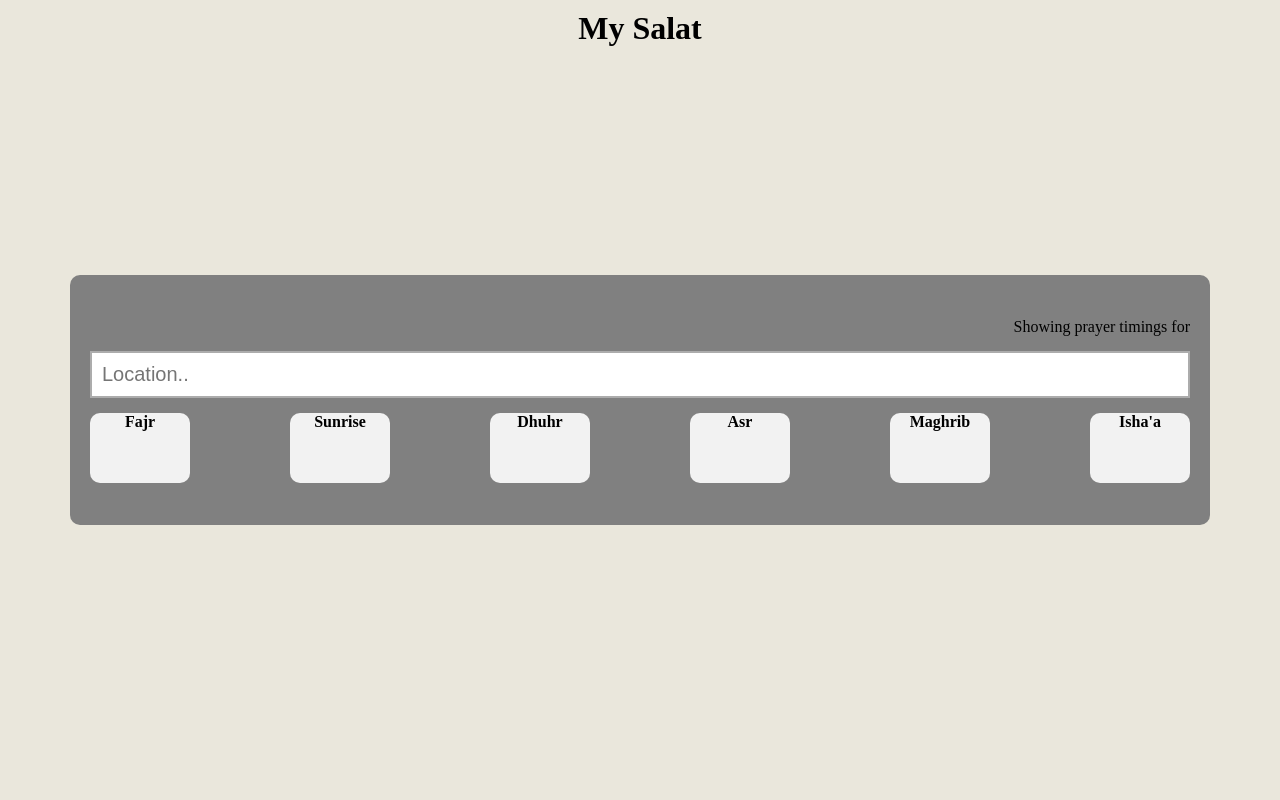
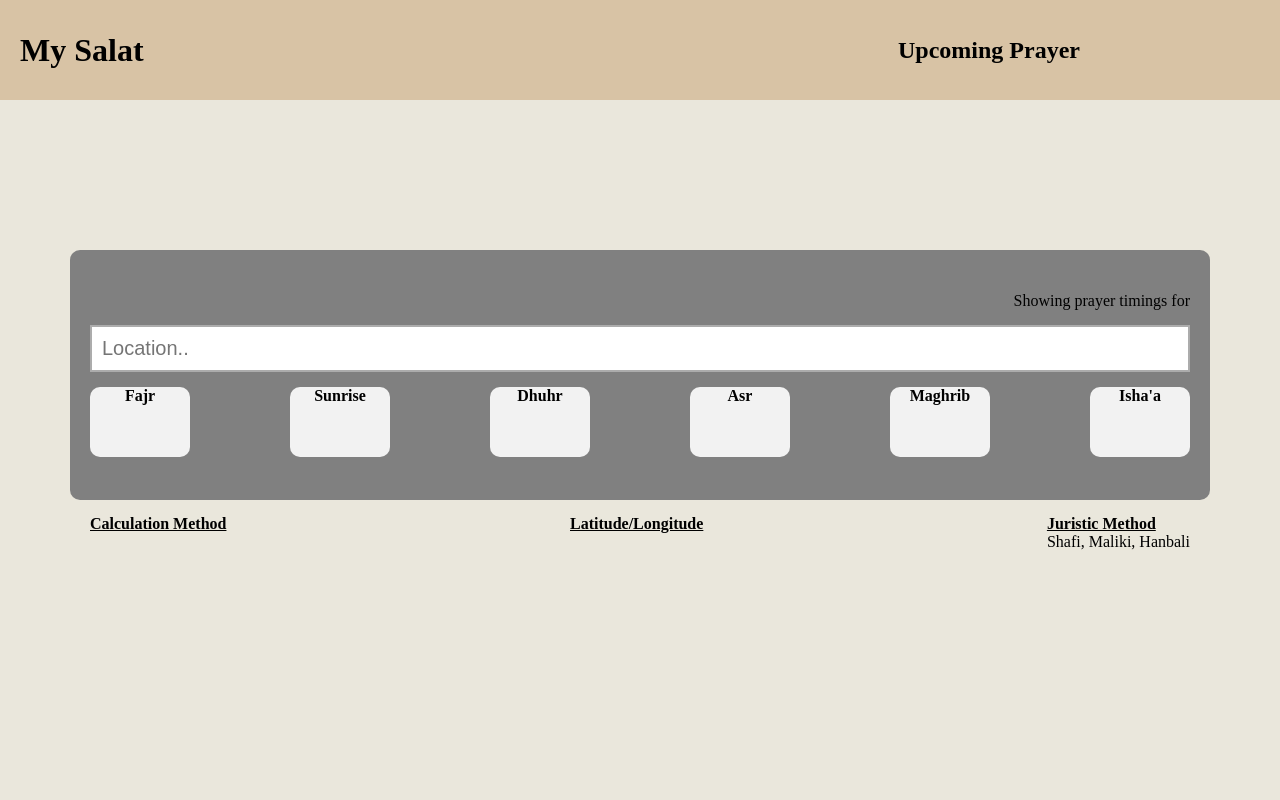
Before and after one commit to MoTalhaK/adhan-web, a PHP site: page / in a window 1280 px wide. Run offline with PHP 8.4, Linux system fonts and the light colour scheme.

Commit message:
Updated calculation method
Defined a procedure to determine prayer time
method (ISNA, MWL, etc.) based on location.
Now displays latitude and longitude as well.

```diff
--- a/app.js
+++ b/app.js
@@ -8,8 +8,47 @@ let currDate = document.querySelector('.date');
 let cityName = document.querySelector('.city');
 let search = document.querySelector('.search-form');
 let input = document.querySelector('#search-bar');
+let prayerMethod = document.querySelector('#prayer-method');
+let latLong = document.querySelector('#lat');
 
 const API_key = "pk.eyJ1Ijoia2hva2hhcjYiLCJhIjoiY2tmYW1vaWxrMHhmMTJ5cnF0aWJyYTI0eSJ9.5fdx9v5zTcM92HSZrh7_bg";
+// Islamic Society of North America
+// includes the countries of North America (Canada and US)
+const ISNA = ["America/Adak", "America/Anchorage", "America/Boise", "America/Chicago", "America/Denver", "America/Detroit",
+    "America/Indiana/Indianapolis", "America/Indiana/Knox", "America/Indiana/Marengo", "America/Indiana/Petersburg",
+    "America/Indiana/Tell_City", "America/Indiana/Vevay", "America/Indiana/Vincennes", "America/Indiana/Winamac",
+    "America/Juneau", "America/Kentucky/Louisville", "America/Kentucky/Monticello", "America/Los_Angeles",
+    "America/Menominee", "America/Metlakatla", "America/New_York", "America/Nome", "America/North_Dakota/Beulah",
+    "America/North_Dakota/Center", "America/North_Dakota/New_Salem", "America/Phoenix", "America/Shiprock",
+    "America/Sitka", "America/Yakutat", "Pacific/Honolulu", "America/Atikokan", "America/Blanc-Sablon",
+    "America/Cambridge_Bay", "America/Creston", "America/Dawson", "America/Dawson_Creek", "America/Edmonton",
+    "America/Fort_Nelson", "America/Glace_Bay", "America/Goose_Bay", "America/Halifax", "America/Inuvik", "America/Iqaluit",
+    "America/Moncton", "America/Nipigon", "America/Pangnirtung", "America/Rainy_River", "America/Rankin_Inlet", "America/Regina",
+    "America/Resolute", "America/St_Johns", "America/Swift_Current", "America/Thunder_Bay", "America/Toronto", "America/Vancouver",
+    "America/Whitehorse", "America/Winnipeg", "America/Yellowknife"];
+
+// Umm al-Qura University, Makkah
+// includes the countries of the Arabian Peninsula
+const UAQ = ["Asia/Riyadh", "Asia/Kuwait", "Asia/Bahrain", "Asia/Muscat", "Asia/Qatar", "Asia/Dubai", "Asia/Aden"];
+
+// Egyptian General Authority of Survey
+// includes the countries of Africa and Syria, Lebanon, and Malaysia
+const EGAS = ["Africa/Abidjan", "Africa/Accra", "Africa/Addis_Ababa", "Africa/Algiers", "Africa/Asmara", "Africa/Bamako", "Africa/Bangui",
+    "Africa/Banjul", "Africa/Bissau", "Africa/Blantyre", "Africa/Brazzaville", "Africa/Bujumbura", "Africa/Cairo", "Africa/Casablanca",
+    "Africa/Ceuta", "Africa/Conakry", "Africa/Dakar", "Africa/Dar_es_Salaam", "Africa/Djibouti", "Africa/Douala", "Africa/El_Aaiun",
+    "Africa/Freetown", "Africa/Gaborone", "Africa/Harare", "Africa/Johannesburg", "Africa/Juba", "Africa/Kampala", "Africa/Khartoum",
+    "Africa/Kigali", "Africa/Kinshasa", "Africa/Lagos", "Africa/Libreville", "Africa/Lome", "Africa/Luanda", "Africa/Lubumbashi",
+    "Africa/Lusaka", "Africa/Malabo", "Africa/Maputo", "Africa/Maseru", "Africa/Mbabane", "Africa/Mogadishu", "Africa/Monrovia",
+    "Africa/Nairobi", "Africa/Ndjamea", "Africa/Niamey", "Africa/Nouakchott", "Africa/Ouagadougou", "Africa/Porto-Novo",
+    "Africa/Sao_Tome", "Africa/Tripoli", "Africa/Tunis", "Africa/Windhoek", "Asia/Damascus", "Asia/Beirut", "Asia/Kuala_Lumpur",
+    "Asia/Kuching"];
+
+// Spiritual Administration of Muslims of Russia
+// includes various areas throughout Russia
+const SAMR = ["Asia/Anadyr","Asia/Barnaul","Asia/Chita","Asia/Irkutsk","Asia/Kamchatka","Asia/Khandyga","Asia/Krasnoyarsk",
+    "Asia/Magadan","Asia/Novokuznetsk","Asia/Novosibirsk","Asia/Omsk","Asia/Sakhalin","Asia/Srednekolymsk","Asia/Tomsk",
+    "Asia/Ust-Nera","Asia/Vladivostok","Asia/Yakutsk","Asia/Yekaterinburg","Europe/Astrakhan","Europe/Kaliningrad",
+    "Europe/Kirov","Europe/Moscow","Europe/Samara","Europe/Saratov","Europe/Simferopol","Europe/Ulyanovsk","Europe/Volgograd"];
 
 /*display prayer timings for the current day for any city*/
 search.addEventListener("submit", e => {
@@ -19,6 +58,17 @@ search.addEventListener("submit", e => {
     let api = `http://api.aladhan.com/v1/timingsByCity?city=${inputValue}&country=?&method=2`;
     let long;
     let lat;
+    // first request used to determine prayer time calculation method
+    fetch(api)
+        .then(response => {
+            return response.json();
+        })
+        .then(data => {
+            console.log(data);
+            const {meta} = data.data;
+            let method = getPrayerMethod(meta);
+            let api = `http://api.aladhan.com/v1/timingsByCity?city=${inputValue}&country=?&method=${method}`;
+            // set DOM elements in second request
             fetch(api)
                 .then(response => {
                     return response.json();
@@ -26,7 +76,6 @@ search.addEventListener("submit", e => {
                 .then(data => {
                     console.log(data);
                     const {timings, date, meta} = data.data;
-
                     // set DOM elements from the API
                     // set prayer timings
                     prayerTimeFajr.textContent = timings.Fajr;
@@ -39,9 +88,13 @@ search.addEventListener("submit", e => {
                     // set date
                     currDate.textContent = date.readable;
 
+                    prayerMethod.textContent = meta.method.name;
+
                     long = meta.longitude;
                     lat = meta.latitude;
                     getCity(long, lat);
+                    getLatLong(meta);
+                });
         });
 });
 
@@ -65,14 +118,15 @@ window.addEventListener('load', () => {
 /*get the prayer timings of the current day based on location using latitude and longitude*/
 function getPrayerTime(long, lat) {
     let api = `http://api.aladhan.com/v1/timings/:date_or_timestamp?latitude=${lat}&longitude=${long}&method=2`;
-
+    let longitude;
+    let latitude;
     fetch(api)
         .then(response => {
             return response.json();
         })
         .then(data => {
             console.log(data);
-            const {timings, date} = data.data;
+            const {timings, date, meta} = data.data;
 
             // set DOM elements from the API
             // set prayer timings
@@ -85,6 +139,31 @@ function getPrayerTime(long, lat) {
 
             // set date
             currDate.textContent = date.readable;
+
+            prayerMethod.textContent = meta.method.name;
+
+            getLatLong(meta);
+
+            let dateIsha = new Date(date.readable + " " + timings.Isha);
+            let dateFajr = new Date(date.readable + " " + timings.Fajr);
+            let dateDhuhr = new Date(date.readable + " " + timings.Dhuhr);
+            let dateAsr = new Date(date.readable + " " + timings.Asr);
+            let dateMaghrib = new Date(date.readable + " " + timings.Maghrib);
+            let currD = new Date();
+            console.log(dateDhuhr.getTime());
+            console.log(dateAsr.getTime());
+            // currently between Isha'a and Fajr
+            if (dateFajr.getTime() > currD.getTime() && dateFajr.getTime() < dateIsha.getTime()) {
+                console.log("True");
+            }
+            // currently between Fajr and Dhuhr
+            if (dateDhuhr.getTime() > currD.getTime() && dateFajr.getTime() < dateDhuhr.getTime()) {
+                console.log("True");
+            }
+            // currently between Dhuhr and Asr
+            if (dateDhuhr.getTime() > currD.getTime() && dateDhuhr.getTime() < dateAsr.getTime()) {
+                console.log("True");
+            }
         });
 }
 
@@ -101,3 +180,44 @@ function getCity(long, lat) {
             cityName.textContent = data.features[0].place_name;
         });
 }
+
+function getLatLong(meta) {
+    let lat;
+    let long;
+    lat = meta.latitude;
+    long = meta.longitude;
+    document.getElementById('lat').innerHTML = lat.toFixed(5) + ", " + long.toFixed(5);
+}
+
+function getPrayerMethod(meta) {
+    let method;
+    /*a different prayer time calculation method is used depending on the are you live in*/
+    // University of Islamic Sciences, Karachi
+    if (meta.timezone === "Asia/Karachi" || meta.timezone === "Asia/Dhaka" || meta.timezone === "Asia/Kolkata"
+        || meta.timezone === "Asia/Kabul") {
+        method = 1;
+    } else if (ISNA.includes(meta.timezone)) {
+        method = 2; // Islamic Society of North America (ISNA)
+    } else if (UAQ.includes(meta.timezone)) {
+        method = 4; // Umm al-Qura University, Makkah
+    } else if (EGAS.includes(meta.timezone)) {
+        method = 5; // Egyptian General Authority of Survey
+    } else if (meta.timezone === "Asia/Tehran") {
+        method = 7; // Institute of Geophysics, University of Tehran
+    } else if (meta.timezone === "Asia/Singapore") {
+        method = 11; // Majlis Ugama Islam Singapura, Singapore
+    } else if (meta.timezone === "Europe/Paris") {
+        method = 12; // Union Organization islamic de France
+    } else if (meta.timezone === "Europe/Istanbul") {
+        method = 13; // Diyanet İşleri Başkanlığı, Turkey
+    } else if (SAMR.includes(meta.timezone)) {
+        method = 14; // Spiritual Administration of Muslims of Russia
+    } else {
+        method = 3; // Muslim World League
+    }
+    return method;
+}
+
+function getTimeDiff() {
+
+}
--- a/index.html
+++ b/index.html
@@ -10,10 +10,10 @@
 <div class="header">
     <header>
         <h1 id="main-title">My Salat</h1>
+        <h2 id="next-prayer">Upcoming Prayer</h2>
     </header>
 </div>
 <div class="main">
-    <!--<h1 id="main-title">My Salat</h1>-->
     <div class="main-display">
         <div class="text-display">
             <p id="prayer-text">Showing prayer timings for</p>
@@ -54,6 +54,20 @@
             </div>
         </div>
     </div>
+    <div class="details">
+        <div>
+            <p class="details-text">Calculation Method</p>
+            <p id="prayer-method"></p>
+        </div>
+        <div>
+            <p class="details-text">Latitude/Longitude</p>
+            <p id="lat"></p>
+        </div>
+        <div>
+            <p class="details-text">Juristic Method</p>
+            <p>Shafi, Maliki, Hanbali</p>
+        </div>
+    </div>
 </div>
 <script src="app.js"></script>
 </body>
--- a/style.css
+++ b/style.css
@@ -11,6 +11,7 @@ body {
     /*align-items: center;*/
     /*flex-direction: column;*/
     background-color: #eae7dc;
+    max-width: 100%;
 }
 
 .main {
@@ -20,22 +21,20 @@ body {
     align-items: center;
     flex-direction: column;
     height: 100vh;
+    width: 100%;
 }
-
-/*.main #main-title {*/
-    /*position: relative;*/
-    /*bottom: 200px;*/
-/*}*/
 
 .prayers {
     display: flex;
     justify-content: space-between;
     align-items: center;
+    max-width: 100%;
     /*width: 300px;*/
 }
 
 .prayer {
     margin-top: 15px;
+    /*margin-bottom: 15px;*/
     width: 100px;
     height: 70px;
     background-color: #F2F2F2;
@@ -55,8 +54,17 @@ body {
     margin-bottom: 10px;
 }
 
+.prayer-field {
+    max-width: 100%;
+}
+
+.prayer-field .search-form {
+    max-width: 100%;
+}
+
 .prayer-field #search-bar {
     width: 1100px;
+    max-width: 100%;
     padding: 10px;
     font-size: 20px;
     outline: none;
@@ -72,6 +80,7 @@ body {
     justify-content: space-between;
     width: 1100px;
     margin-bottom: 15px;
+    max-width: 100%;
 }
 
 .date-container .date {
@@ -85,6 +94,7 @@ body {
 .text-display {
     display: block;
     width: 1100px;
+    max-width: 100%;
     /*justify-content: right;*/
 }
 
@@ -92,15 +102,25 @@ body {
     text-align: right;
 }
 
-.header {
+.header header {
     display: flex;
-    justify-content: center;
+    justify-content: space-between;
+    align-items: center;
     position: absolute;
     /*text-align: center;*/
     width: 100%;
-    height: 60px;
+    height: 100px;
     padding-top: 10px;
     padding-bottom: 10px;
+    background: #d8c3a5;
+}
+
+.header header #main-title {
+    margin-left: 20px;
+}
+
+.header header #next-prayer {
+    margin-right: 200px;
 }
 
 .main-display {
@@ -112,4 +132,19 @@ body {
     flex-direction: column;
     background: gray;
     border-radius: 10px;
+    max-width: 100%;
 }
+
+.details {
+    display: flex;
+    justify-content: space-between;
+    width: 1100px;
+    max-width: 100%;
+    margin-top: 15px;
+    text-align: left;
+}
+
+.main .details div .details-text {
+    font-weight: bold;
+    text-decoration: underline;
+}
```
Lines whose indentation alone changed are shown as unchanged.
